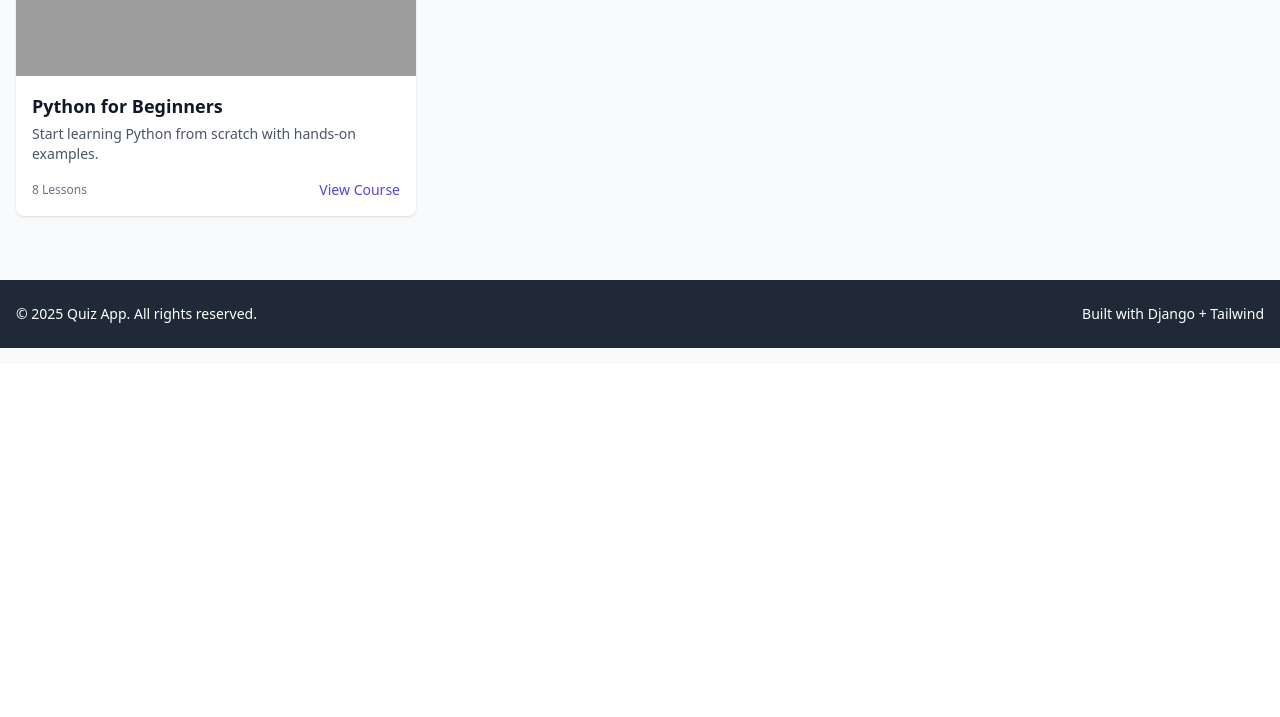
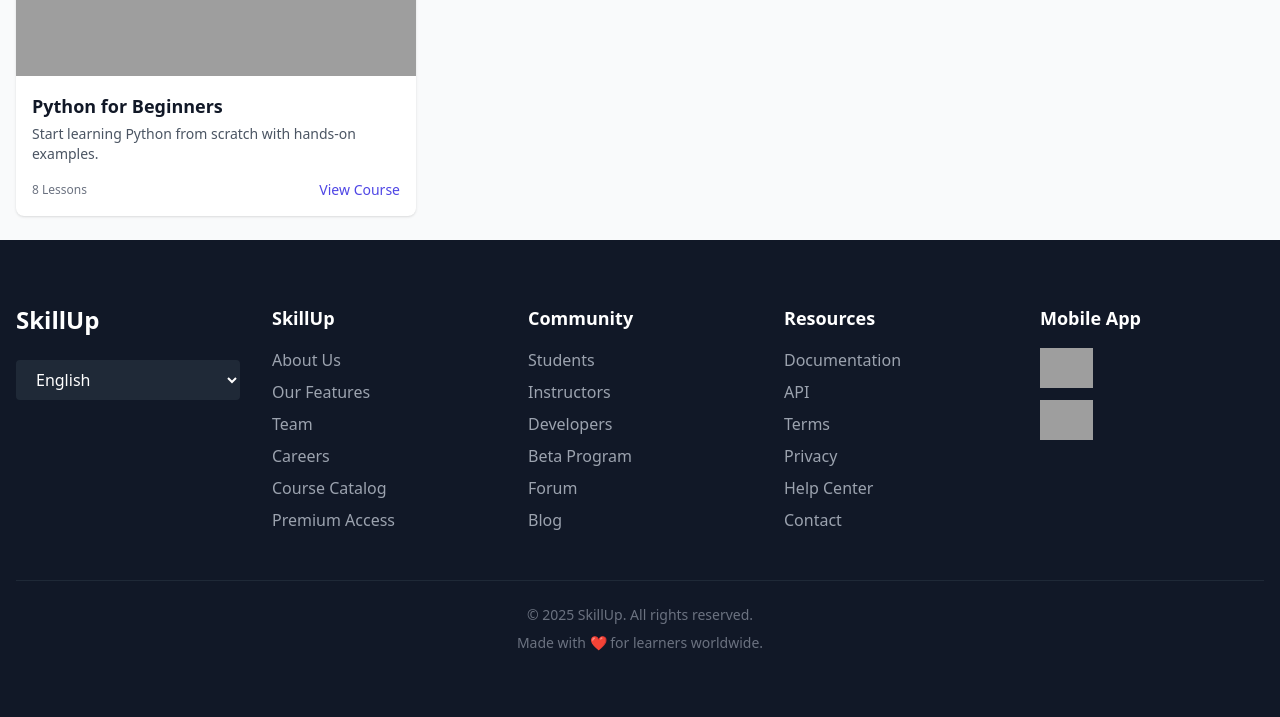
Before and after one commit to NiyomugaboFidel/skillup, a Django app: template templates/pages/courses.html in a window 1280 px wide. Shown: the part 436-1153 px from the top of the page. Before the commit the page ends 784 px from the top, so only its background shows below. Run offline with Django 5.2, Linux system fonts and the light colour scheme; the template is opened without the code that fills it, so the values that code supplies are empty; some libraries are stand-ins or nearby versions; grey boxes are pictures that could not be loaded.

Commit message:
update footer course page

```diff
--- a/templates/pages/courses.html
+++ b/templates/pages/courses.html
@@ -1,3 +1,4 @@
+{% load static %}
 <!DOCTYPE html>
 <html lang="en">
 <head>
@@ -56,11 +57,97 @@
   </section>
 
 
-  <footer class="bg-gray-800 text-white mt-10 py-6">
-    <div class="max-w-7xl mx-auto px-4 flex justify-between text-sm">
-      <p>&copy; 2025 Quiz App. All rights reserved.</p>
-      <p>Built with Django + Tailwind</p>
+
+<footer class="bg-gray-900 text-white py-16">
+    <div class="container mx-auto px-4">
+        <div class="grid grid-cols-2 md:grid-cols-3 lg:grid-cols-5 gap-8">
+
+            <div class="footer-column" data-aos="fade-up" data-aos-delay="100">
+                <h1 class="text-2xl font-bold mb-6 text-primary">SkillUp</h1>
+                <select class="bg-gray-800 text-white py-2 px-4 rounded w-full mb-4 focus:outline-none focus:ring-2 focus:ring-primary">
+                    <option>English</option>
+                    <option>Spanish</option>
+                    <option>French</option>
+                    <option>German</option>
+                </select>
+                <div class="flex space-x-4">
+                    <a href="#" class="text-gray-400 hover:text-primary transition-colors duration-300">
+                        <i class="fab fa-facebook-f"></i>
+                    </a>
+                    <a href="#" class="text-gray-400 hover:text-primary transition-colors duration-300">
+                        <i class="fab fa-linkedin-in"></i>
+                    </a>
+                    <a href="#" class="text-gray-400 hover:text-primary transition-colors duration-300">
+                        <i class="fab fa-twitter"></i>
+                    </a>
+                    <a href="#" class="text-gray-400 hover:text-primary transition-colors duration-300">
+                        <i class="fab fa-youtube"></i>
+                    </a>
+                    <a href="#" class="text-gray-400 hover:text-primary transition-colors duration-300">
+                        <i class="fab fa-instagram"></i>
+                    </a>
+                </div>
+            </div>
+
+
+            <div class="footer-column" data-aos="fade-up" data-aos-delay="200">
+                <h3 class="font-bold mb-4 text-lg text-white">SkillUp</h3>
+                <ul class="space-y-2">
+                    <li><a href="#" class="text-gray-400 hover:text-primary transition-colors duration-300">About Us</a></li>
+                    <li><a href="#" class="text-gray-400 hover:text-primary transition-colors duration-300">Our Features</a></li>
+                    <li><a href="#" class="text-gray-400 hover:text-primary transition-colors duration-300">Team</a></li>
+                    <li><a href="#" class="text-gray-400 hover:text-primary transition-colors duration-300">Careers</a></li>
+                    <li><a href="#" class="text-gray-400 hover:text-primary transition-colors duration-300">Course Catalog</a></li>
+                    <li><a href="#" class="text-gray-400 hover:text-primary transition-colors duration-300">Premium Access</a></li>
+                </ul>
+            </div>
+
+
+            <div class="footer-column" data-aos="fade-up" data-aos-delay="300">
+                <h3 class="font-bold mb-4 text-lg text-white">Community</h3>
+                <ul class="space-y-2">
+                    <li><a href="#" class="text-gray-400 hover:text-primary transition-colors duration-300">Students</a></li>
+                    <li><a href="#" class="text-gray-400 hover:text-primary transition-colors duration-300">Instructors</a></li>
+                    <li><a href="#" class="text-gray-400 hover:text-primary transition-colors duration-300">Developers</a></li>
+                    <li><a href="#" class="text-gray-400 hover:text-primary transition-colors duration-300">Beta Program</a></li>
+                    <li><a href="#" class="text-gray-400 hover:text-primary transition-colors duration-300">Forum</a></li>
+                    <li><a href="#" class="text-gray-400 hover:text-primary transition-colors duration-300">Blog</a></li>
+                </ul>
+            </div>
+
+
+            <div class="footer-column hidden md:block" data-aos="fade-up" data-aos-delay="400">
+                <h3 class="font-bold mb-4 text-lg text-white">Resources</h3>
+                <ul class="space-y-2">
+                    <li><a href="#" class="text-gray-400 hover:text-primary transition-colors duration-300">Documentation</a></li>
+                    <li><a href="#" class="text-gray-400 hover:text-primary transition-colors duration-300">API</a></li>
+                    <li><a href="#" class="text-gray-400 hover:text-primary transition-colors duration-300">Terms</a></li>
+                    <li><a href="#" class="text-gray-400 hover:text-primary transition-colors duration-300">Privacy</a></li>
+                    <li><a href="#" class="text-gray-400 hover:text-primary transition-colors duration-300">Help Center</a></li>
+                    <li><a href="#" class="text-gray-400 hover:text-primary transition-colors duration-300">Contact</a></li>
+                </ul>
+            </div>
+
+
+            <div class="footer-column hidden lg:block" data-aos="fade-up" data-aos-delay="500">
+                <h3 class="font-bold mb-4 text-lg text-white">Mobile App</h3>
+                <div class="flex flex-col space-y-3">
+                    <a href="#" class="transition-transform duration-300 hover:scale-105">
+                        <img src="{% static 'images/app-store.png' %}" alt="Download on the App Store" class="h-10">
+                    </a>
+                    <a href="#" class="transition-transform duration-300 hover:scale-105">
+                        <img src="{% static 'images/google-play.png' %}" alt="Get it on Google Play" class="h-10">
+                    </a>
+                </div>
+            </div>
+        </div>
+
+
+        <div class="border-t border-gray-800 mt-12 pt-6 text-center text-sm text-gray-500">
+            <p>&copy; {% now "Y" %} SkillUp. All rights reserved.</p>
+            <p class="mt-2">Made with <span class="text-primary">❤</span> for learners worldwide.</p>
+        </div>
     </div>
-  </footer>
+</footer>
 </body>
 </html>
```
